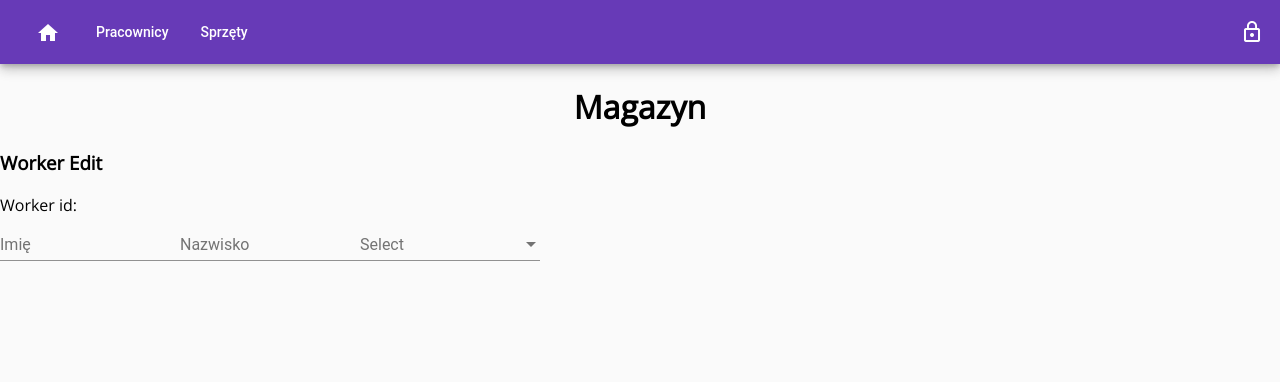
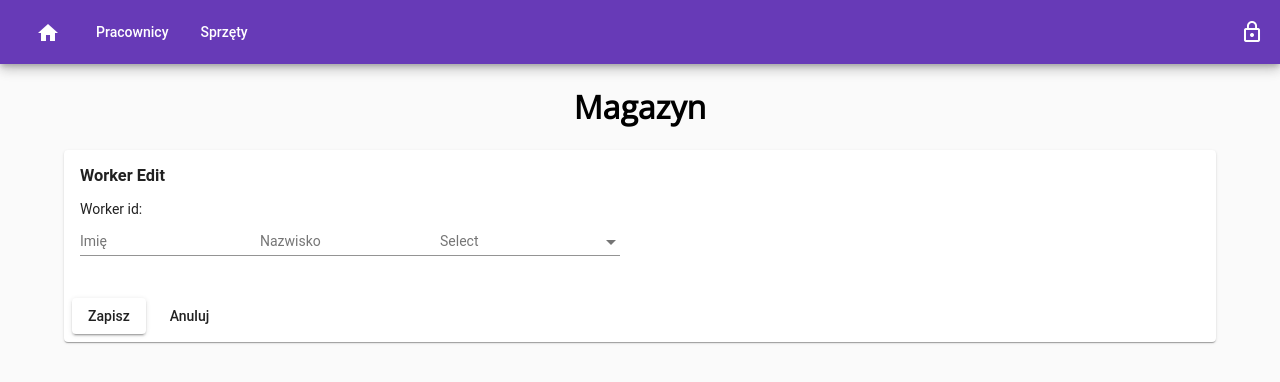
Before and after one commit to zaqwsx55/magazyn, an Angular app: page /workeredit in a window 1280 px wide. Shown: the top 382 px of the page. Built offline with nearby package versions, Linux system fonts and the light colour scheme.

Commit message:
Poprawienie formularza

```diff
--- a/src/app/worker-edit/worker-edit.component.html
+++ b/src/app/worker-edit/worker-edit.component.html
@@ -1,17 +1,26 @@
+<div fxLayout="row" fxLayoutAlign="center start" fxLayoutWrap="wrap">
+  <div fxFlex="90">
+    <mat-card>
+      <mat-card-content>
         <h3>Worker Edit</h3>
         <div>Worker id: {{ worker.id }}</div>
-
         <mat-form-field>
-  <input matInput placeholder="Imię">
+          <input matInput placeholder="Imię" [(ngModel)]="worker.firstName">
         </mat-form-field>
-
         <mat-form-field>
-  <input matInput placeholder="Nazwisko">
+          <input matInput placeholder="Nazwisko" [(ngModel)]="worker.lastName">
         </mat-form-field>
-
         <mat-form-field>
           <mat-select placeholder="Select">
             <mat-option value="m">Mężczyzna</mat-option>
             <mat-option value="f">Kobieta</mat-option>
           </mat-select>
         </mat-form-field>
+      </mat-card-content>
+      <mat-card-actions>
+        <button mat-raised-button>Zapisz</button>
+        <button mat-button>Anuluj</button>
+      </mat-card-actions>
+    </mat-card>
+  </div>
+</div>
```
Lines whose indentation alone changed are shown as unchanged.
